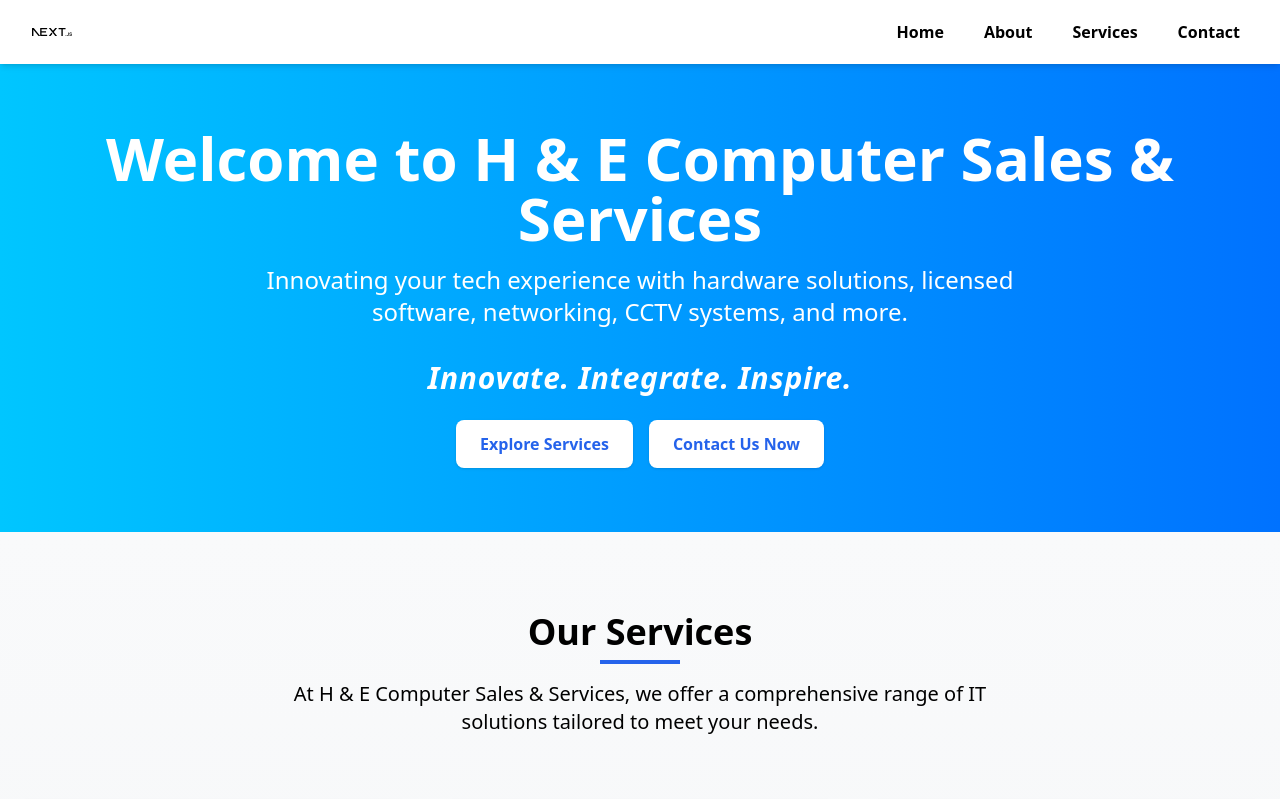
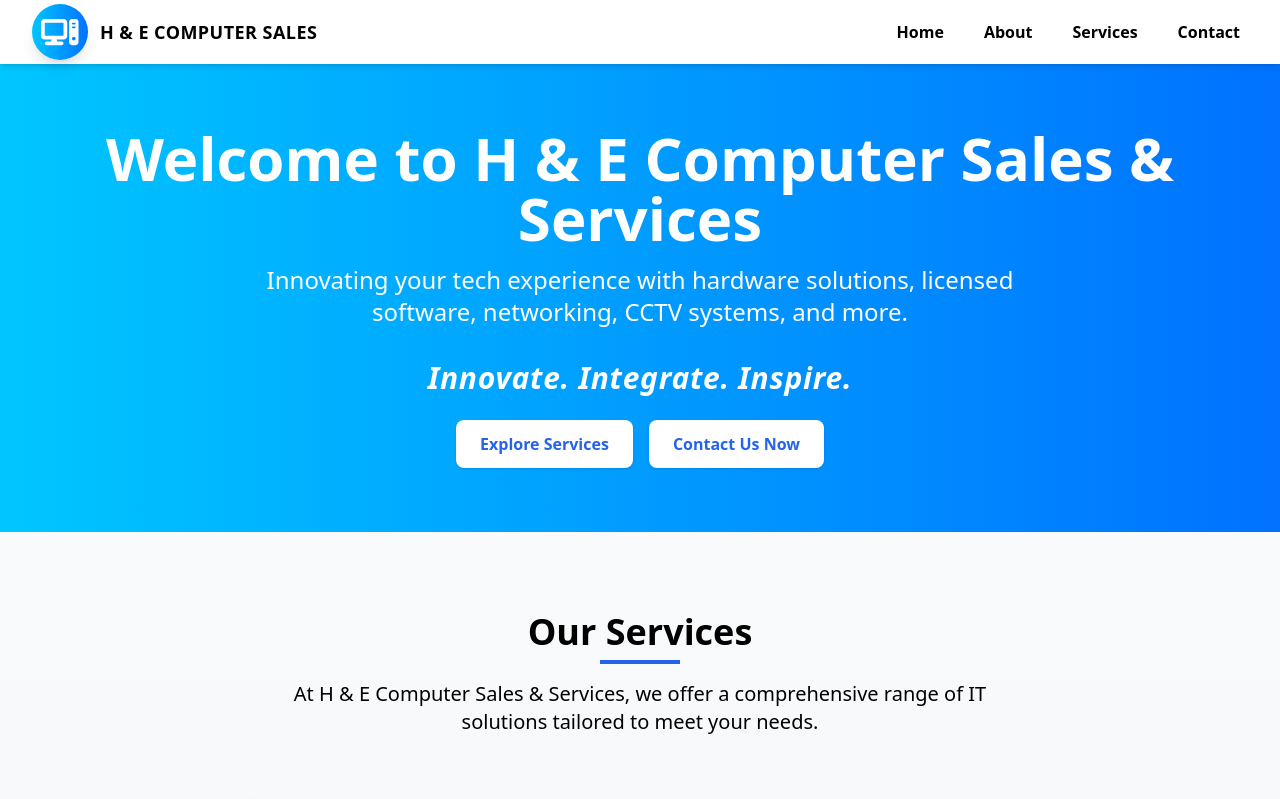
Before and after one commit to Krunal2206/ClientBusinessWebsite, a Next.js app: page / in a window 1280 px wide. Shown: the top 799 px of the page. Built offline with nearby package versions, Linux system fonts and the light colour scheme.

Commit message:
logo updated

```diff
--- a/components/Navigation/Navbar.js
+++ b/components/Navigation/Navbar.js
@@ -1,6 +1,7 @@
 // components/Navbar/Navbar.jsx
 import Link from "next/link";
-import Image from "next/image";
+import { FontAwesomeIcon } from "@fortawesome/react-fontawesome";
+import { faComputer } from "@fortawesome/free-solid-svg-icons";
 import NavLink from "./NavLink";
 import HamburgerMenu from "./HamburgerMenu";
 
@@ -13,26 +14,30 @@ const menuItems = [
 
 export default function Navbar() {
   return (
-    <nav className="fixed top-0 left-0 w-full bg-white/60 backdrop-blur-sm shadow-md z-50" role="navigation" aria-label="Main navigation">
+    <nav
+      className="fixed top-0 left-0 w-full bg-white/60 backdrop-blur-sm shadow-md z-50"
+      role="navigation"
+      aria-label="Main navigation"
+    >
       <div className="max-w-7xl mx-auto px-4 sm:px-6 lg:px-8 flex justify-between items-center h-16">
         {/* Logo */}
-        <div className="flex items-center">
-          <Link href="/">
-            <Image
-              src="/next.svg"
-              alt="Logo"
-              width={40}
-              height={40}
-              className="cursor-pointer"
-              priority
-            />
+        <div className="flex items-center space-x-3">
+          <Link href="/" className="flex items-center space-x-3">
+            <div className="w-14 h-14 bg-gradient-to-r from-[#00c6ff] to-[#0072ff] rounded-full flex items-center justify-center shadow-lg p-2">
+              <FontAwesomeIcon icon={faComputer} className="text-white text-3xl" />
+            </div>
+            <span className="text-lg font-bold text-black tracking-wide">
+              H & E COMPUTER SALES
+            </span>
           </Link>
         </div>
 
         {/* Links */}
         <div className="hidden md:flex space-x-6">
           {menuItems.map(({ label, href }) => (
-            <NavLink key={href} href={href}>{label}</NavLink>
+            <NavLink key={href} href={href}>
+              {label}
+            </NavLink>
           ))}
         </div>
 
--- a/package.json
+++ b/package.json
@@ -9,6 +9,10 @@
     "lint": "next lint"
   },
   "dependencies": {
+    "@fortawesome/fontawesome-svg-core": "^6.7.2",
+    "@fortawesome/free-solid-svg-icons": "^6.7.2",
+    "@fortawesome/react-fontawesome": "^0.2.2",
+    "font-awesome": "^4.7.0",
     "framer-motion": "^11.17.0",
     "next": "15.1.4",
     "nodemailer": "^6.9.16",
```
Also changed, not shown: 1 other file (tests, documents, lock files or other folders).
